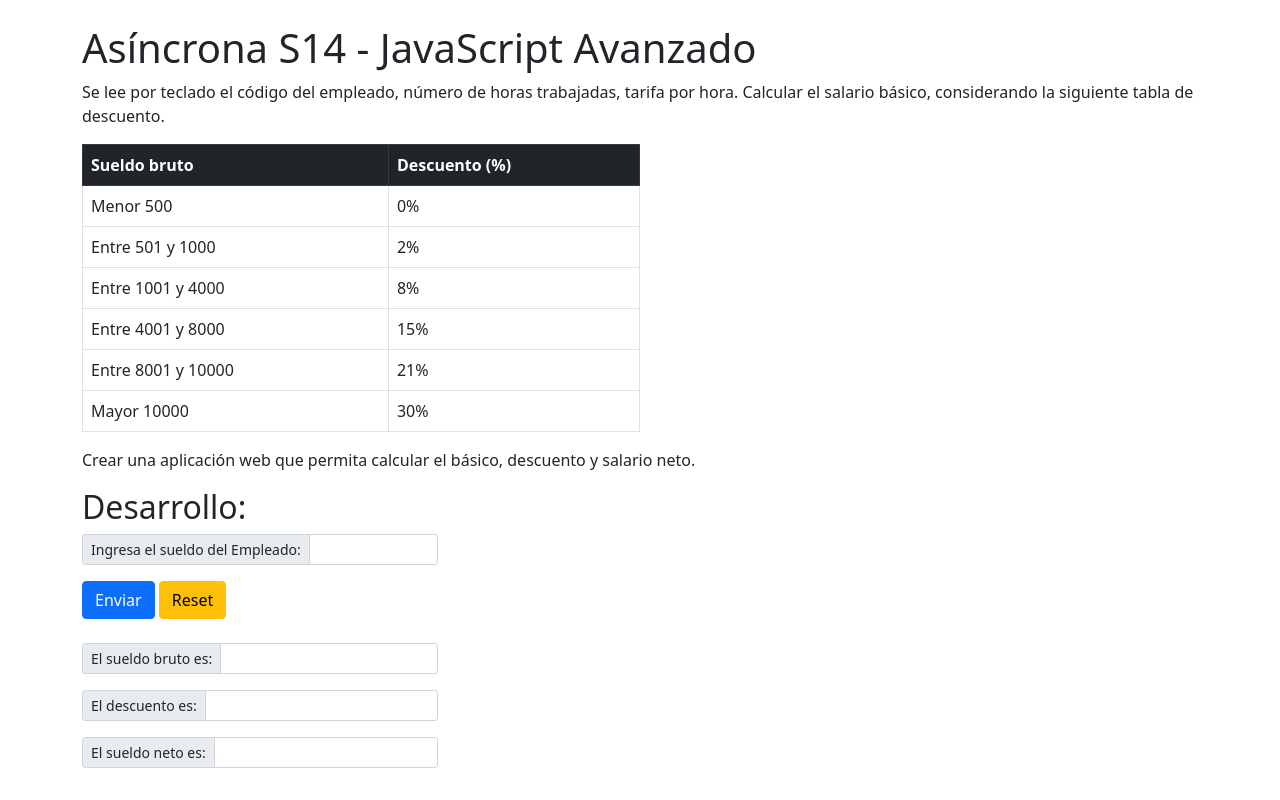
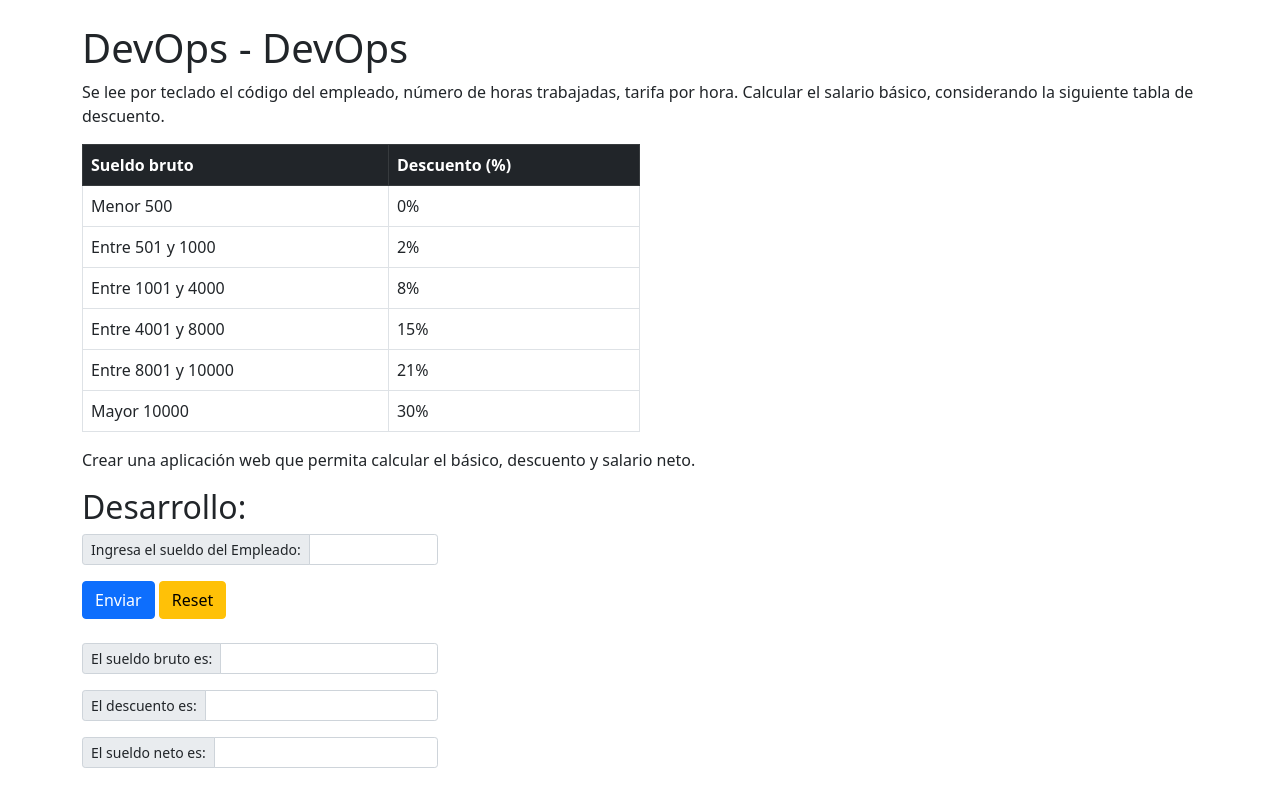
Before and after one commit to Manuel486/Devops-Sesion12, a plain HTML site: page proyecto-javascript/index.html in a window 1280 px wide. Shown: the top 800 px of the page. Drawn offline with nearby package versions, Linux system fonts and the light colour scheme.

Commit message:
cambios Dev

```diff
--- a/proyecto-javascript/asincronas14.js
+++ b/proyecto-javascript/asincronas14.js
@@ -19,9 +19,9 @@ if(sueldo>=10001)
 sueldoneto=sueldo-descuento;
 sueldobruto=sueldo;
 
-console.log("El sueldo bruto es: " + sueldobruto);
-console.log("El descuento es: " + descuento);
-console.log("El sueldo neto es: " + sueldoneto);
+console.log("El salario bruto es: " + sueldobruto);
+console.log("Se te descuenta: " + descuento);
+console.log("El salario neto es: " + sueldoneto);
 
 document.empleadx.sueldobruto.value = sueldobruto;
 document.empleadx.descuento.value = descuento;
--- a/proyecto-javascript/index.html
+++ b/proyecto-javascript/index.html
@@ -8,7 +8,7 @@
     <link rel="stylesheet" href="https://cdnjs.cloudflare.com/ajax/libs/font-awesome/6.2.0/css/all.min.css">
     <script src="https://ajax.googleapis.com/ajax/libs/jquery/3.1.1/jquery.min.js"></script>
     <script src="https://ajax.googleapis.com/ajax/libs/angularjs/1.6.9/angular.min.js"></script>
-    <title>Asíncrona S14</title>
+    <title>Clase S12 - DevOps</title>
     <style>
         .tablex{
             width: 50%!important;
@@ -17,7 +17,7 @@
 </head>
 <body>
     <div class="container mt-4" ng-app="appEmpleado" ng-controller="EmpleadoCtrl">
-        <h1>Asíncrona S14 - JavaScript Avanzado</h1>
+        <h1>DevOps - DevOps</h1>
         <p>
         Se lee por teclado el código del empleado, número de horas trabajadas, tarifa por hora. Calcular el salario básico, considerando la siguiente tabla de descuento.  </p>
         <table class="table table-bordered tablex">
```
